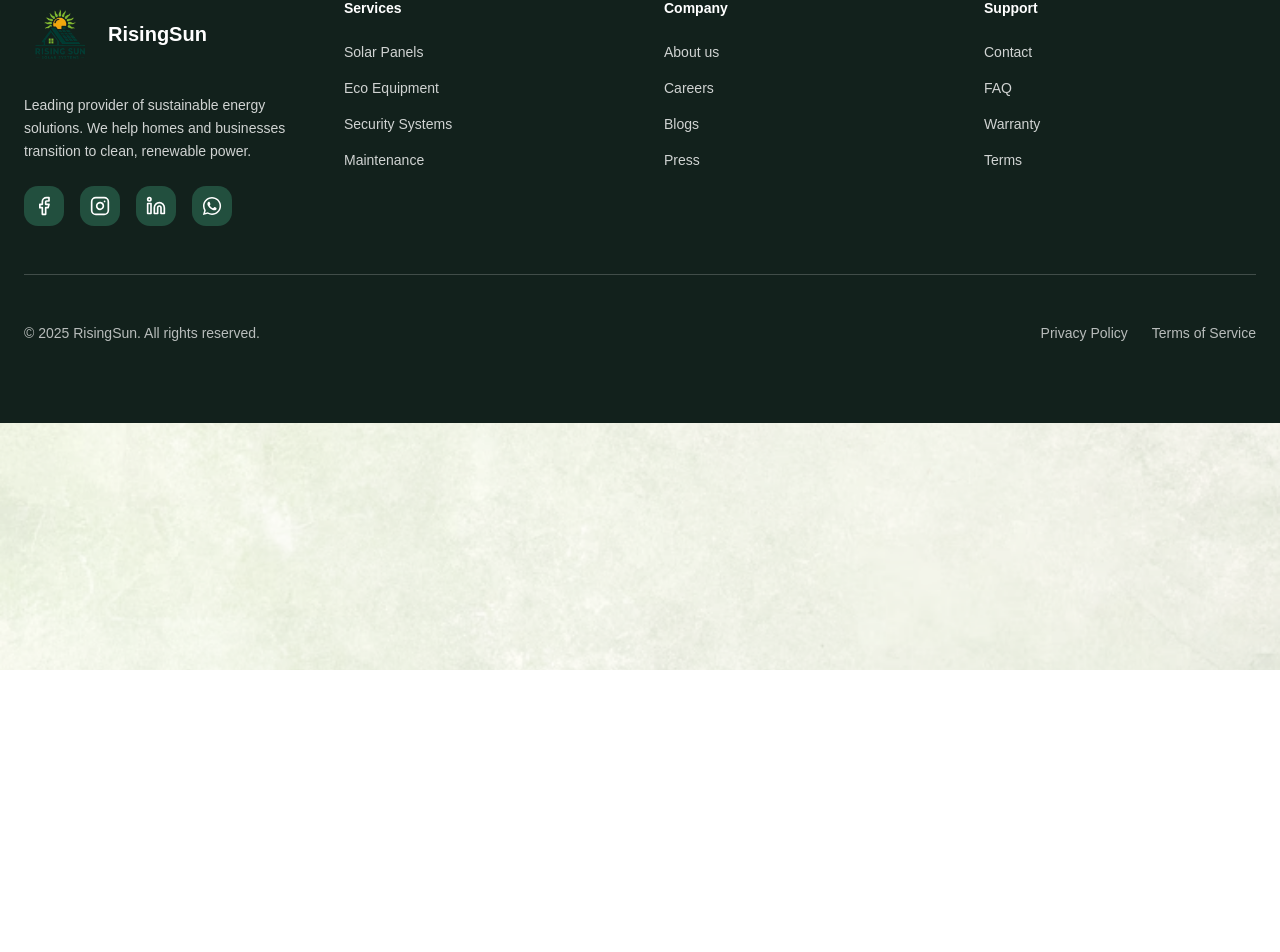
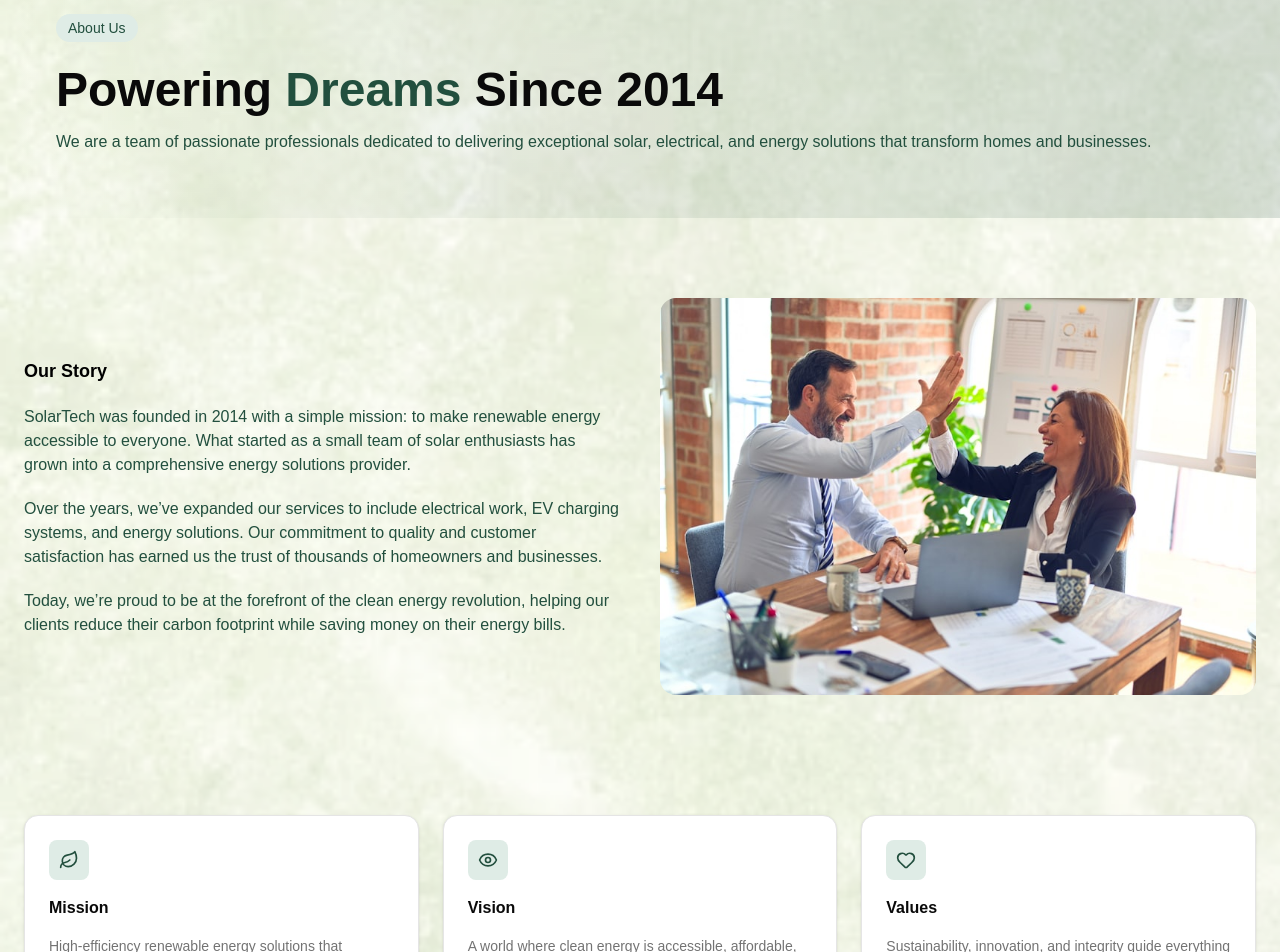
Before and after one commit to the-dev-d/risingsunsolar, a SvelteKit app: page /about in a window 1280 px wide. Before the commit this address had no page. Shown: the part 130-1082 px from the top of the page. Before the commit the page ends 800 px from the top, so only its background shows below. Built offline with nearby package versions, Linux system fonts and the light colour scheme; a web font is replaced by a local one.

Commit message:
about, refactor and layout adjustment

```diff
--- /dev/null
+++ b/src/lib/components/about/valueCard.svelte
@@ -0,0 +1,17 @@
+<script lang="ts">
+  export let icon;
+  export let title: string;
+  export let text: string;
+  import Card from "$lib/shadcn/ui/card/card.svelte";
+</script>
+
+<Card class="p-6 flex flex-col gap-4">
+  <div class="flex h-10 w-10 items-center justify-center rounded-md bg-buttons-muted">
+    <svelte:component this={icon} class="h-5 w-5 text-text-green" />
+  </div>
+
+  <h4 class="font-semibold">{title}</h4>
+  <p class="text-sm text-muted-foreground">
+    {text}
+  </p>
+</Card>
--- a/src/lib/components/feature.svelte
+++ b/src/lib/components/home/feature.svelte
@@ -5,8 +5,8 @@
 </script>
 
 <div class="flex gap-4">
-	<div class="flex h-10 w-10 items-center justify-center rounded-full border border-buttons-orange">
-		<svelte:component this={icon} class="h-5 w-5 text-buttons-orange" />
+	<div class="flex h-fit items-center justify-center rounded-full border border-buttons-orange p-2">
+		<svelte:component this={icon} class="h-5 w-5 text-buttons-orange " />
 	</div>
 
 	<div>
--- a/src/lib/components/navbar.svelte
+++ b/src/lib/components/navbar.svelte
@@ -11,7 +11,7 @@
 		<div class="hidden items-center gap-8 md:flex">
 			<a href="#services" class=" text-sm text-text-green transition-colors"> Services </a>
 			<a href="#features" class=" text-sm text-text-green transition-colors"> Features </a>
-			<a href="#about" class=" text-sm text-text-green transition-colors"> About </a>
+			<a href="/about" class=" text-sm text-text-green transition-colors"> About </a>
 			<a href="#contact" class=" text-sm text-text-green transition-colors"> Contact </a>
 		</div>
 
--- a/src/routes/+page.svelte
+++ b/src/routes/+page.svelte
@@ -1,15 +1,15 @@
 <script>
 	import { Sun, Shield, Leaf, Phone } from '@lucide/svelte';
 	import Button from '$lib/shadcn/ui/button/button.svelte';
-	import Hero from '$lib/components/hero.svelte';
-	import About from '$lib/components/about.svelte';
+	import Hero from '$lib/components/home/hero.svelte';
+	import About from '$lib/components/home/about.svelte';
 </script>
 
 <main>
 	<!-- HERO -->
 	<Hero />
 	<!-- SERVICES -->
-	<section class="relativ relative mx-auto w-full max-w-7xl overflow-hidden px-6 py-24 text-center">
+	<section class="relative mx-auto w-full max-w-7xl overflow-hidden px-6 py-24 text-center">
 		<span class="text-sm font-semibold tracking-widest uppercase"> Our Services </span>
 
 		<div class="relative my-6 flex items-center gap-6">
--- /dev/null
+++ b/src/routes/about/+page.svelte
@@ -0,0 +1,109 @@
+<script lang="ts">
+	import { Button } from '$lib/shadcn/ui/button';
+	import ValueCard from '$lib/components/about/valueCard.svelte';
+	import { Leaf, Eye, Heart } from 'lucide-svelte';
+</script>
+
+<section class="relative w-full overflow-hidden py-20">
+	<div class="mx-auto flex w-full flex-col gap-12">
+		<!-- HEADER -->
+		<div class="mx-auto w-full bg-linear-to-l from-buttons-default/16 to-transparent px-14 py-16">
+			<div class="mx-auto w-full max-w-7xl">
+				<div
+					class="mb-6 flex w-fit items-center gap-2 rounded-full bg-buttons-muted px-3 py-1 text-sm font-medium text-text-green"
+				>
+					About Us
+				</div>
+
+				<h2 class="mb-4 text-5xl font-black">
+					Powering <span class="text-text-green">Dreams</span> Since 2014
+				</h2>
+
+				<p class="text-text-green">
+					We are a team of passionate professionals dedicated to delivering exceptional solar,
+					electrical, and energy solutions that transform homes and businesses.
+				</p>
+			</div>
+		</div>
+
+		<!-- STORY CONTENT -->
+		<div class="mx-auto grid w-full max-w-7xl items-center gap-10 px-6 lg:grid-cols-2 py-8">
+			<div class="space-y-5 text-text-green">
+				<h3 class="text-lg font-semibold text-black">Our Story</h3>
+
+				<p>
+					SolarTech was founded in 2014 with a simple mission: to make renewable energy accessible
+					to everyone. What started as a small team of solar enthusiasts has grown into a
+					comprehensive energy solutions provider.
+				</p>
+
+				<p>
+					Over the years, we’ve expanded our services to include electrical work, EV charging
+					systems, and energy solutions. Our commitment to quality and customer satisfaction has
+					earned us the trust of thousands of homeowners and businesses.
+				</p>
+
+				<p>
+					Today, we’re proud to be at the forefront of the clean energy revolution, helping our
+					clients reduce their carbon footprint while saving money on their energy bills.
+				</p>
+			</div>
+
+			<!-- IMAGE -->
+			<div class="overflow-hidden rounded-2xl">
+				<img
+					src="/images/products/teamjpeg.jpeg"
+					alt="Team collaboration"
+					class="h-full w-full object-cover"
+				/>
+			</div>
+		</div>
+
+		<!-- VALUES -->
+		<div class="mx-auto grid w-full max-w-7xl gap-6 px-6 py-10 sm:grid-cols-2 lg:grid-cols-3">
+			<ValueCard
+				icon={Leaf}
+				title="Mission"
+				text="High-efficiency renewable energy solutions that empower customers to reduce energy costs and their carbon footprint."
+			/>
+
+			<ValueCard
+				icon={Eye}
+				title="Vision"
+				text="A world where clean energy is accessible, affordable, and integral to every home and business."
+			/>
+
+			<ValueCard
+				icon={Heart}
+				title="Values"
+				text="Sustainability, innovation, and integrity guide everything we do—from consultation to installation."
+			/>
+		</div>
+
+		<!-- CTA -->
+		<div
+			class="mx-auto flex w-full max-w-7xl flex-col items-center gap-4 rounded-2xl bg-footer-background px-14 py-10 text-center text-white"
+		>
+			<h3 class="mb-2 text-xl font-semibold">Not Sure Which Service You Need?</h3>
+
+			<p class="mx-auto mb-6 max-w-md text-sm text-buttons-muted">
+				Get in touch with our team for a free consultation and discover how we can help power your
+				future.
+			</p>
+
+			<Button
+				class="hover:bg-buttons-green border border-buttons-whatsapp bg-buttons-whatsapp text-base font-bold hover:scale-105"
+			>
+				<svg
+					xmlns="http://www.w3.org/2000/svg"
+					viewBox="0 0 640 640"
+					fill="white"
+					class="h-5 w-5 shrink-0"
+					><path
+						d="M476.9 161.1C435 119.1 379.2 96 319.9 96C197.5 96 97.9 195.6 97.9 318C97.9 357.1 108.1 395.3 127.5 429L96 544L213.7 513.1C246.1 530.8 282.6 540.1 319.8 540.1L319.9 540.1C442.2 540.1 544 440.5 544 318.1C544 258.8 518.8 203.1 476.9 161.1zM319.9 502.7C286.7 502.7 254.2 493.8 225.9 477L219.2 473L149.4 491.3L168 423.2L163.6 416.2C145.1 386.8 135.4 352.9 135.4 318C135.4 216.3 218.2 133.5 320 133.5C369.3 133.5 415.6 152.7 450.4 187.6C485.2 222.5 506.6 268.8 506.5 318.1C506.5 419.9 421.6 502.7 319.9 502.7zM421.1 364.5C415.6 361.7 388.3 348.3 383.2 346.5C378.1 344.6 374.4 343.7 370.7 349.3C367 354.9 356.4 367.3 353.1 371.1C349.9 374.8 346.6 375.3 341.1 372.5C308.5 356.2 287.1 343.4 265.6 306.5C259.9 296.7 271.3 297.4 281.9 276.2C283.7 272.5 282.8 269.3 281.4 266.5C280 263.7 268.9 236.4 264.3 225.3C259.8 214.5 255.2 216 251.8 215.8C248.6 215.6 244.9 215.6 241.2 215.6C237.5 215.6 231.5 217 226.4 222.5C221.3 228.1 207 241.5 207 268.8C207 296.1 226.9 322.5 229.6 326.2C232.4 329.9 268.7 385.9 324.4 410C359.6 425.2 373.4 426.5 391 423.9C401.7 422.3 423.8 410.5 428.4 397.5C433 384.5 433 373.4 431.6 371.1C430.3 368.6 426.6 367.2 421.1 364.5z"
+					/></svg
+				>Chat on WhatsApp</Button
+			>
+		</div>
+	</div>
+</section>
```
Also changed, not shown: src/lib/components/home/about.svelte (renamed from src/lib/components/about.svelte), src/lib/components/home/hero.svelte (renamed from src/lib/components/hero.svelte).
